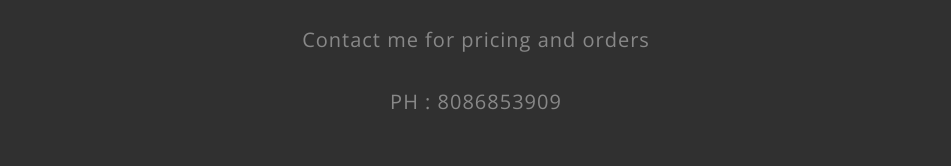
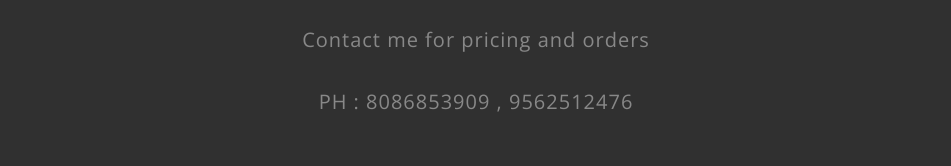
Before and after one commit to jayakrishnanjj/jayakrishnan-site, a plain HTML site: page index.html in a window 1280 px wide. Shown: the part 1879-2045 px from the top of the page, without its empty margins (164-1115 px from the left). Drawn offline with nearby package versions, Linux system fonts and the light colour scheme.

Commit message:
Update index.html

```diff
--- a/index.html
+++ b/index.html
@@ -155,7 +155,7 @@ License URL: http://creativecommons.org/licenses/by/3.0/
 		<div class="container">
 			<h3 class="heading text-capitalize text-white text-center"> Contact </h3>
 			<p class="subs mt-4 text-center">Contact me for pricing and orders</p>
-		   <p class="subs mt-4 text-center">PH : 8086853909</p>
+		   <p class="subs mt-4 text-center">PH : 8086853909 , 9562512476</p>
 
 			<div class="contact_grid_right mt-5 mx-auto text-center">
 				<form id="submit-form" method="POST" action="">
```
